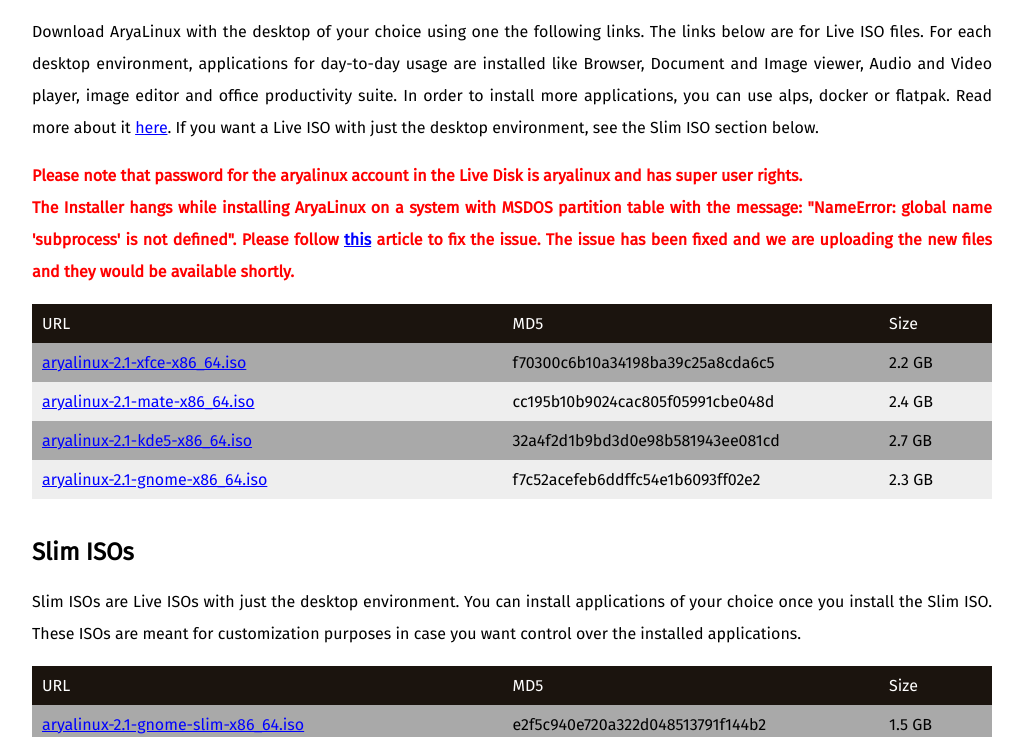
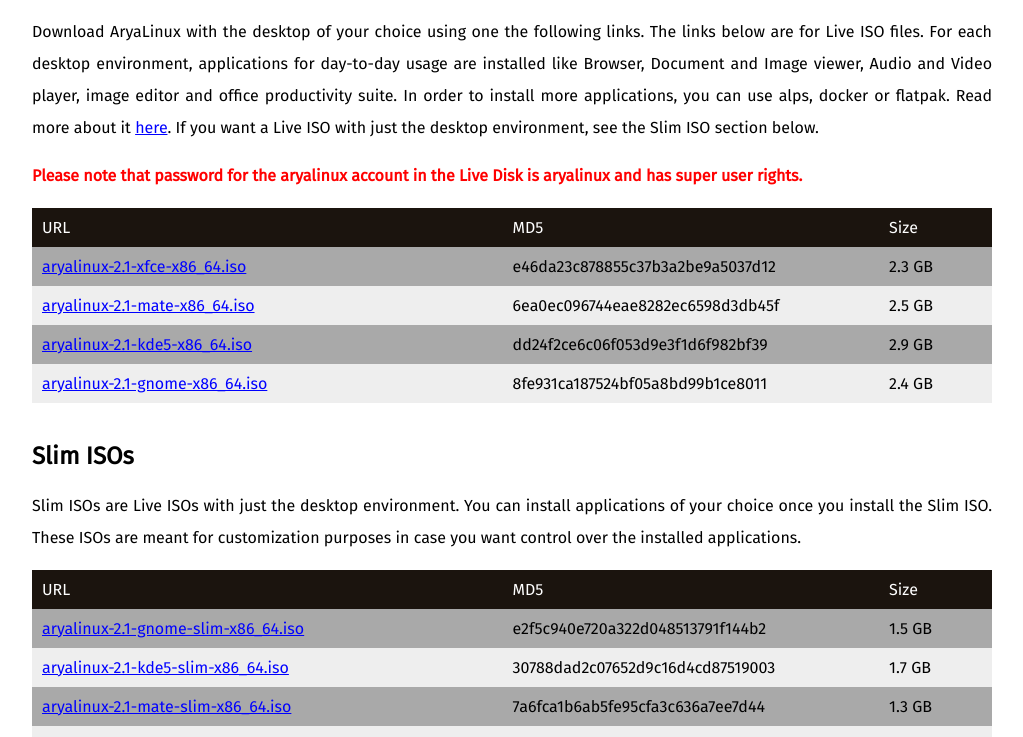
Before and after one commit to FluidIdeas/aryalinux-web, a PHP site: page /downloads.php in a window 1280 px wide. Shown: the part 298-1035 px from the top of the page, without its empty margins (128-1151 px from the left). Run offline with PHP 8.4, Linux system fonts and the light colour scheme.

Commit message:
Updated download paths

```diff
--- a/banner.php
+++ b/banner.php
@@ -6,7 +6,7 @@
 AryaLinux 2.1 was released with several updates, support for docker and flatpak and for the first time released with Gnome3, XFCE, KDE and Mate spins. Read the <a href="release-notes-2.1.php">release notes</a> to know more about this release.
 </p>
 <p>
-<a href="https://sourceforge.net/projects/aryalinux/files/releases/2.1/fixed/aryalinux-2.1-gnome-x86_64.iso" class="download-btn" target="_blank">Download AryaLinux 2.1 Gnome</a>
+<a href="https://sourceforge.net/projects/aryalinux/files/releases/2.1/aryalinux-2.1-gnome-x86_64.iso" class="download-btn" target="_blank">Download AryaLinux 2.1 Gnome</a>
 </p>
 </div>
 <img src="images/desktop.png" style="width: 100%">
--- a/downloads.php
+++ b/downloads.php
@@ -33,26 +33,26 @@
         </p>
         <p>
         <b style="color: red">Please note that password for the aryalinux account in the Live Disk is aryalinux and has super user rights.</b>
-        <br>
+        <!--<br>
         <b style="color: red">The Installer hangs while installing AryaLinux on a system with MSDOS partition table with the message: "NameError: global name 'subprocess' is not defined". Please follow <a href="help.php?article=install-on-mulitple-hdd">this</a>
-        article to fix the issue. The issue has been fixed and we are uploading the new files and they would be available shortly.</b>
+        article to fix the issue. The issue has been fixed and we are uploading the new files and they would be available shortly.</b>-->
         </p>
         <div style="display: grid; grid-template-columns: 2.5fr 2fr 0.6fr;">
             <div class="head">URL</div>
             <div class="head">MD5</div>
             <div class="head">Size</div>
-            <div class="even"><a target="_blank" href="https://sourceforge.net/projects/aryalinux/files/releases/2.1/fixed/aryalinux-2.1-xfce-x86_64.iso">aryalinux-2.1-xfce-x86_64.iso</a></div>
-            <div class="even">f70300c6b10a34198ba39c25a8cda6c5</div>
-            <div class="even">2.2 GB</div>
-            <div class="odd"><a target="_blank" href="https://sourceforge.net/projects/aryalinux/files/releases/2.1/fixed/aryalinux-2.1-mate-x86_64.iso">aryalinux-2.1-mate-x86_64.iso</a></div>
-            <div class="odd">cc195b10b9024cac805f05991cbe048d</div>
+            <div class="even"><a target="_blank" href="https://sourceforge.net/projects/aryalinux/files/releases/2.1/aryalinux-2.1-xfce-x86_64.iso">aryalinux-2.1-xfce-x86_64.iso</a></div>
+            <div class="even">e46da23c878855c37b3a2be9a5037d12</div>
+            <div class="even">2.3 GB</div>
+            <div class="odd"><a target="_blank" href="https://sourceforge.net/projects/aryalinux/files/releases/2.1/aryalinux-2.1-mate-x86_64.iso">aryalinux-2.1-mate-x86_64.iso</a></div>
+            <div class="odd">6ea0ec096744eae8282ec6598d3db45f</div>
+            <div class="odd">2.5 GB</div>
+            <div class="even"><a target="_blank" href="https://sourceforge.net/projects/aryalinux/files/releases/2.1/aryalinux-2.1-kde5-x86_64.iso">aryalinux-2.1-kde5-x86_64.iso</a></div>
+            <div class="even">dd24f2ce6c06f053d9e3f1d6f982bf39</div>
+            <div class="even">2.9 GB</div>
+            <div class="odd"><a target="_blank" href="https://sourceforge.net/projects/aryalinux/files/releases/2.1/aryalinux-2.1-gnome-x86_64.iso">aryalinux-2.1-gnome-x86_64.iso</a></div>
+            <div class="odd">8fe931ca187524bf05a8bd99b1ce8011</div>
             <div class="odd">2.4 GB</div>
-            <div class="even"><a target="_blank" href="https://sourceforge.net/projects/aryalinux/files/releases/2.1/fixed/aryalinux-2.1-kde5-x86_64.iso">aryalinux-2.1-kde5-x86_64.iso</a></div>
-            <div class="even">32a4f2d1b9bd3d0e98b581943ee081cd</div>
-            <div class="even">2.7 GB</div>
-            <div class="odd"><a target="_blank" href="https://sourceforge.net/projects/aryalinux/files/releases/2.1/fixed/aryalinux-2.1-gnome-x86_64.iso">aryalinux-2.1-gnome-x86_64.iso</a></div>
-            <div class="odd">f7c52acefeb6ddffc54e1b6093ff02e2</div>
-            <div class="odd">2.3 GB</div>
         </div>
         <br>
         <h2>Slim ISOs</h2>
--- a/index.php
+++ b/index.php
@@ -29,7 +29,7 @@
                 <div class="download-panel">
                     <div class="heading">AryaLinux 2.1 Released</div>
                     <br>
-                    <a href="https://sourceforge.net/projects/aryalinux/files/releases/2.1/fixed/aryalinux-2.1-gnome-x86_64.iso" class="download-btn" target="_blank">Download AryaLinux 2.1 Gnome</a>
+                    <a href="https://sourceforge.net/projects/aryalinux/files/releases/2.1/aryalinux-2.1-gnome-x86_64.iso" class="download-btn" target="_blank">Download AryaLinux 2.1 Gnome</a>
                     <br><br>
                     <a href="release-notes-2.1.php">Release Notes</a>
                     <br><br>
```
